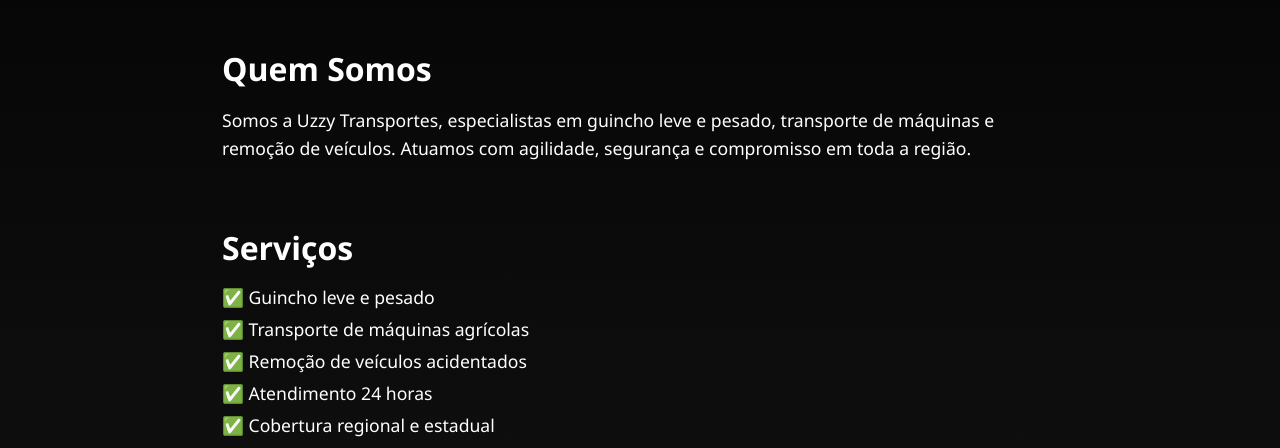
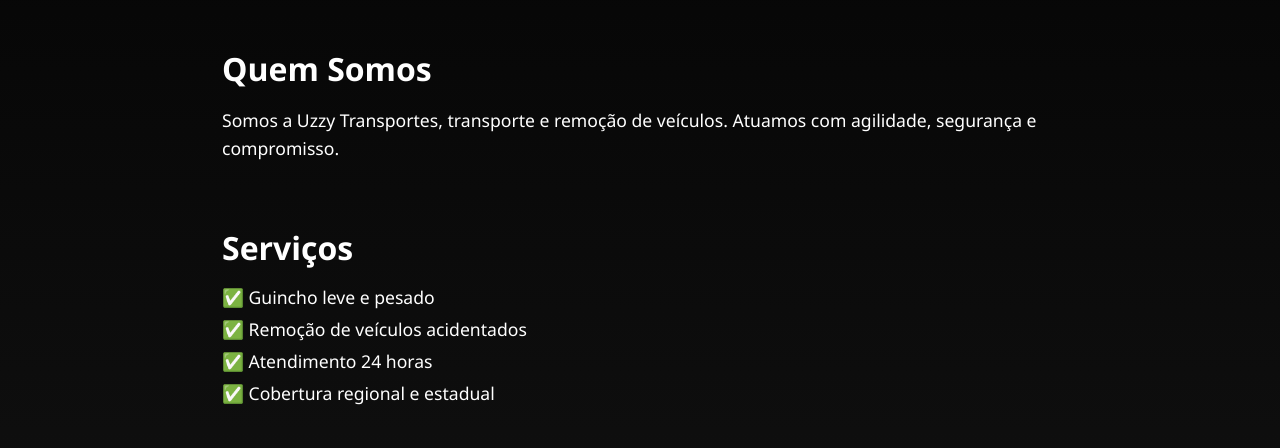
Before and after one commit to ProdesV/uzzyguinchos, a plain HTML site: page index.html in a window 1280 px wide. Shown: the part 408-856 px from the top of the page. Drawn offline with Linux system fonts and the light colour scheme.

Commit message:
Update index.html

```diff
--- a/index.html
+++ b/index.html
@@ -35,15 +35,14 @@
 
     <section id="sobre" class="sobre">
         <h2>Quem Somos</h2>
-        <p>Somos a Uzzy Transportes, especialistas em guincho leve e pesado, transporte de máquinas e remoção de
-            veículos. Atuamos com agilidade, segurança e compromisso em toda a região.</p>
+        <p>Somos a Uzzy Transportes, transporte e remoção de
+            veículos. Atuamos com agilidade, segurança e compromisso.</p>
     </section>
 
     <section id="servicos" class="servicos">
         <h2>Serviços</h2>
         <ul>
             <li>✅ Guincho leve e pesado</li>
-            <li>✅ Transporte de máquinas agrícolas</li>
             <li>✅ Remoção de veículos acidentados</li>
             <li>✅ Atendimento 24 horas</li>
             <li>✅ Cobertura regional e estadual</li>
```
